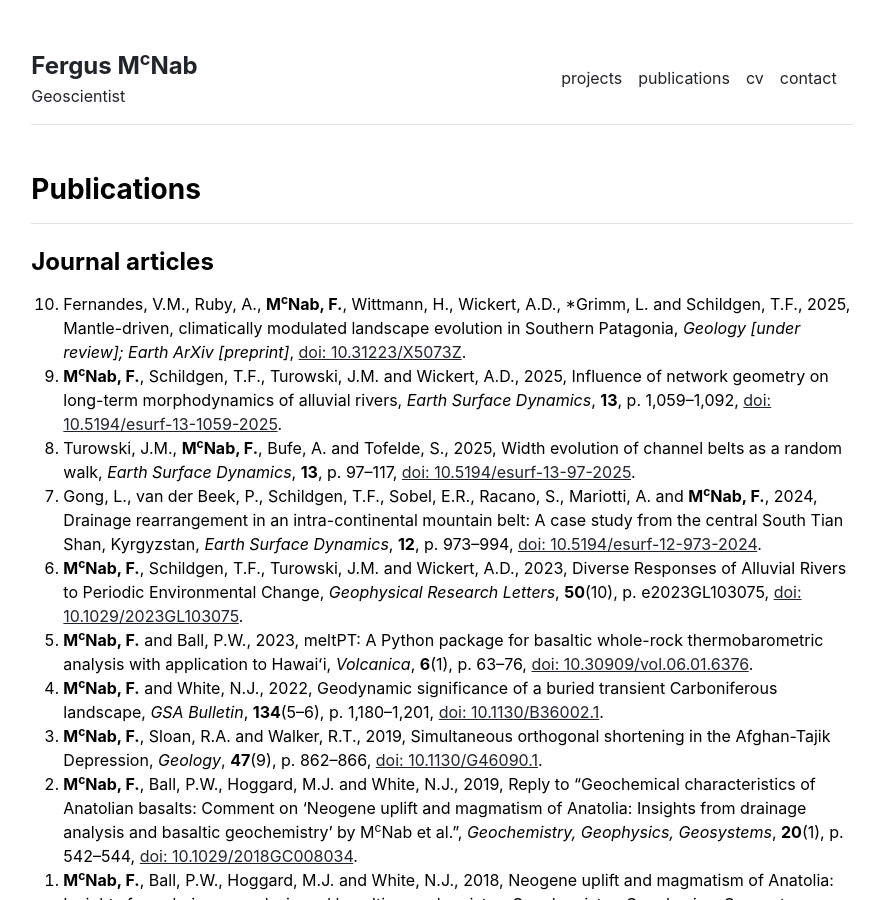
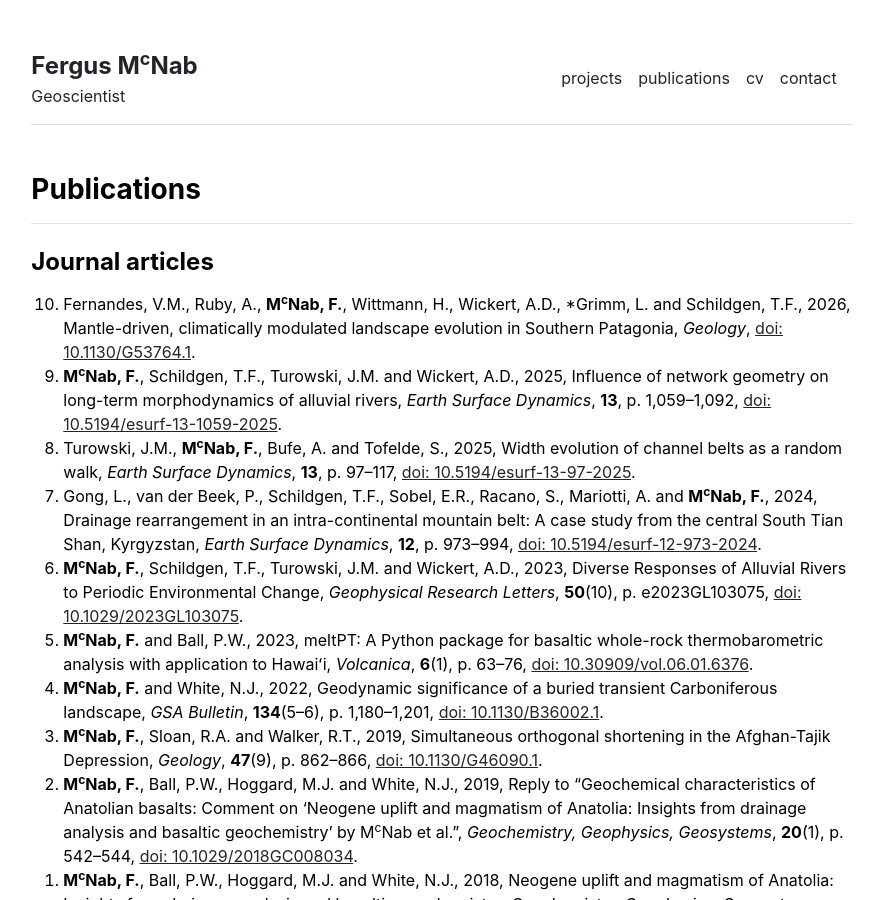
Before and after one commit to fmcnab/fmcnab.github.io, a Jekyll site: the page built from publications.md, in a window 1280 px wide and 900 px high. Shown: the whole window, without its empty margins (198-1079 px from the left). Built offline with Jekyll 4.4.1, drawn with Linux system fonts in a browser that asks for light colours.

Commit message:
Update publications list.

```diff
--- a/_data/publications.yml
+++ b/_data/publications.yml
@@ -4,7 +4,7 @@ featured:
 - {name: 'Low shear diffusion central schemes for particle methods. Jonathan Panuelos, James Wadsley, Nicholas Kevlahan', url: 'http://ms.mcmaster.ca/kevla/pdf/articles/jcp_v414.pdf'}
 
 peer_reviewed:
-- {names: 'Fernandes, V.M., Ruby, A., <b>M<sup>c</sup>Nab, F.</b>, Wittmann, H., Wickert, A.D., &#42;Grimm, L. and Schildgen, T.F.', year: '2025', title: 'Mantle-driven, climatically modulated landscape evolution in Southern Patagonia', journal: 'Geology [under review]&#59; Earth ArXiv [preprint]', doi: '10.31223/X5073Z', url: 'https://doi.org/10.31223/X5073Z'}
+- {names: 'Fernandes, V.M., Ruby, A., <b>M<sup>c</sup>Nab, F.</b>, Wittmann, H., Wickert, A.D., &#42;Grimm, L. and Schildgen, T.F.', year: '2026', title: 'Mantle-driven, climatically modulated landscape evolution in Southern Patagonia', journal: 'Geology', doi: '10.1130/G53764.1', url: 'https://doi.org/10.1130/G53764.1'}
 - {names: '<b>M<sup>c</sup>Nab, F.</b>, Schildgen, T.F., Turowski, J.M. and Wickert, A.D.', year: '2025', title: 'Influence of network geometry on long-term morphodynamics of alluvial rivers', journal: 'Earth Surface Dynamics', vol: '13', pages: '1,059&ndash;1,092', doi: '10.5194/esurf-13-1059-2025', url: 'https://doi.org/10.5194/esurf-13-1059-2025'}
 - {names: 'Turowski, J.M., <b>M<sup>c</sup>Nab, F.</b>, Bufe, A. and Tofelde, S.', year: '2025', title: 'Width evolution of channel belts as a random walk', journal: 'Earth Surface Dynamics', vol: '13', pages: '97&ndash;117', doi: '10.5194/esurf-13-97-2025', url: 'https://doi.org/10.5194/esurf-13-97-2025'}
 - {names: 'Gong, L., van der Beek, P., Schildgen, T.F., Sobel, E.R., Racano, S., Mariotti, A. and <b>M<sup>c</sup>Nab, F.</b>', year: '2024', title: 'Drainage rearrangement in an intra-continental mountain belt: A case study from the central South Tian Shan, Kyrgyzstan', journal: 'Earth Surface Dynamics', vol: '12', pages: '973&ndash;994', doi: '10.5194/esurf-12-973-2024', url: 'https://doi.org/10.5194/esurf-12-973-2024'}
```
